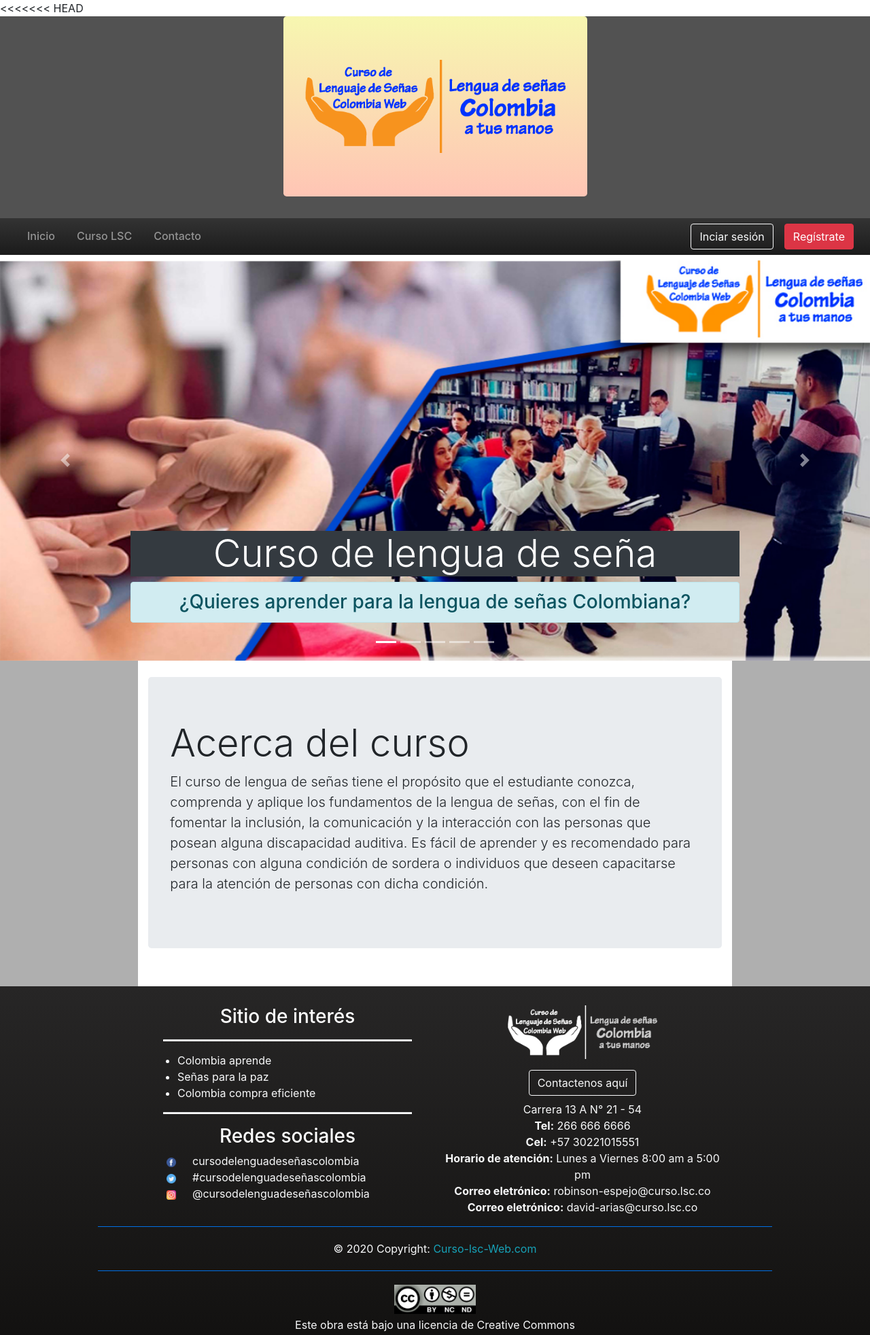
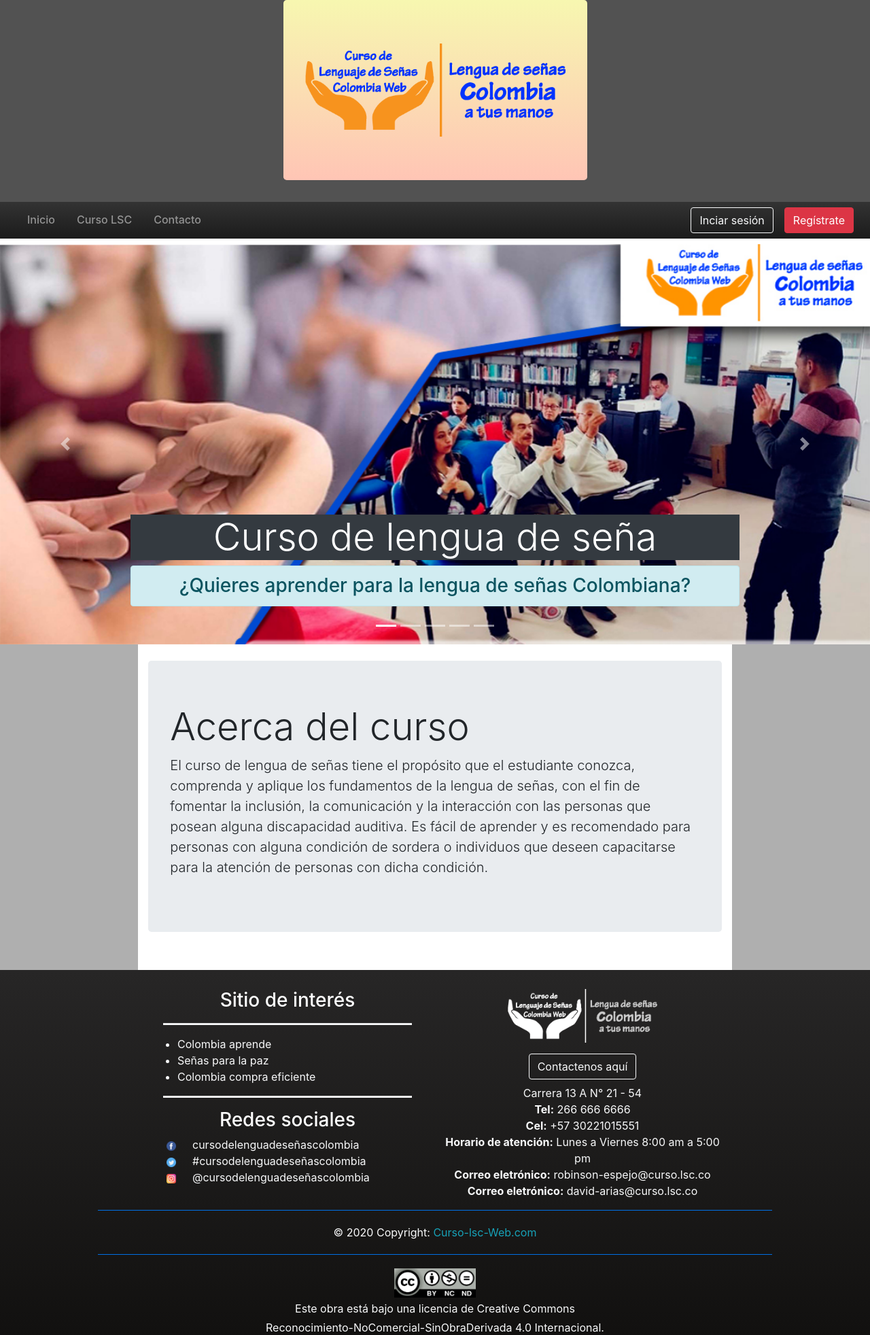
Before and after one commit to Robinux-UX/curso-de-lsc, a PHP site: page / in a window 1280 px wide. Shown: the top 1964 px of the page at 68% size. Run offline with PHP 8.4, Linux system fonts and the light colour scheme.

Commit message:
Update index.php

```diff
--- a/index.php
+++ b/index.php
@@ -1,4 +1,3 @@
-<<<<<<< HEAD
 <?php require_once("index.html") ?>
 =======
 <!doctype html>
@@ -319,4 +318,3 @@
 <script src="https://stackpath.bootstrapcdn.com/bootstrap/4.5.0/js/bootstrap.min.js" integrity="sha384-OgVRvuATP1z7JjHLkuOU7Xw704+h835Lr+6QL9UvYjZE3Ipu6Tp75j7Bh/kR0JKI" crossorigin="anonymous"></script>
 </body>
 </html>
->>>>>>> a000c88e787cfa819a3ad9c5ddbdf9450b7cf2e4
```
